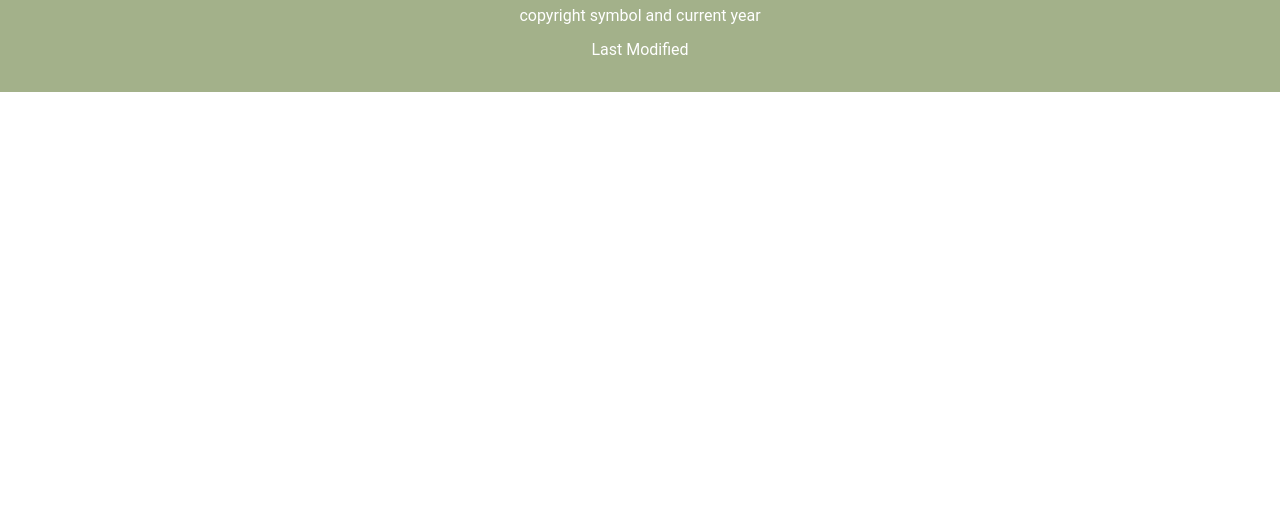
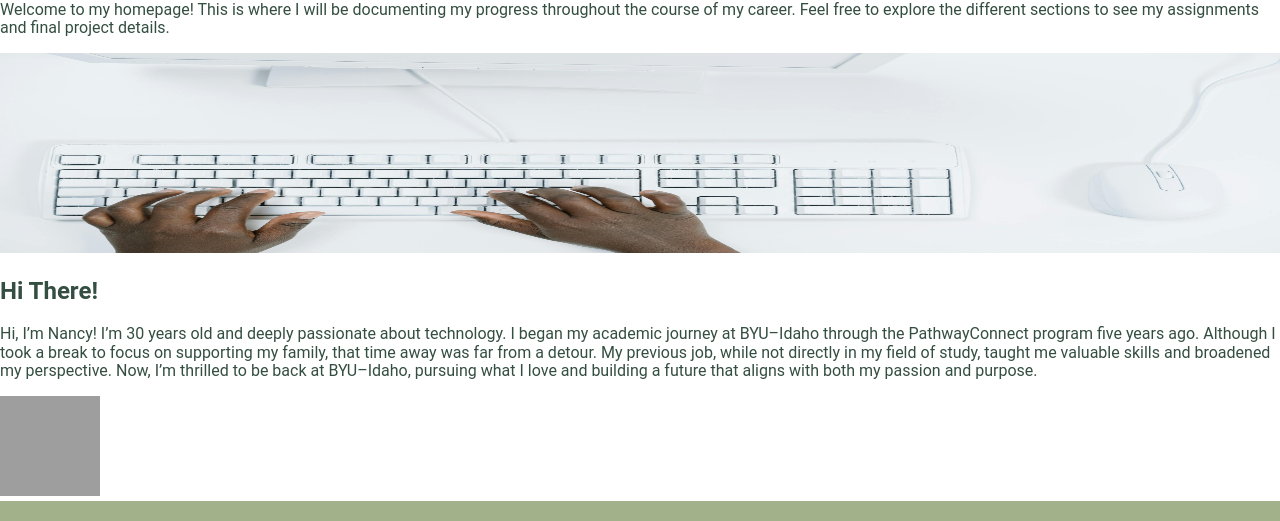
Before and after one commit to nanurodriguez/wdd231, a plain HTML site: page index.html in a window 1280 px wide. Shown: the part 284-805 px from the top of the page. Drawn offline with Linux system fonts and the light colour scheme; grey boxes are pictures that could not be loaded.

Commit message:
adding the content of my main and also adding pictures and the content to my home screen

```diff
--- a/index.html
+++ b/index.html
@@ -21,7 +21,22 @@
             <li><a href="#">Final Project</a></li>
         </ul>
     </nav>
-    <main></main>
+    <main>
+        <div class="banner">
+            <h1>Home</h1>
+            <p>Welcome to my homepage! This is where I will be documenting my progress throughout the course of my career. Feel free to explore the different sections to see my assignments and final project details.</p>
+            <img src="images/homepageBanner.jpg" alt="homepage banner" width="100%" height="200px">
+        </div>
+        <div class="cards">
+            <section class="about-me">
+                <h2>Hi There!</h2>
+                <p>Hi, I’m Nancy! I’m 30 years old and deeply passionate about technology. I began my academic journey at BYU–Idaho through the PathwayConnect program five years ago. Although I took a break to focus on supporting my family, that time away was far from a detour. My previous job, while not directly in my field of study, taught me valuable skills and broadened my perspective. Now, I’m thrilled to be back at BYU–Idaho, pursuing what I love and building a future that aligns with both my passion and purpose.</p>
+            </section>
+            <section class="profile">
+                <img src="images/profile.png" alt="picture of myself looking towards the camera" width="100" height="100">
+            </section>
+        </div>
+    </main>
     <footer>
         <div class="social-media">
             <a href="https://github.com/nanurodriguez" target="_blank"><img src="images/githubIcon.svg" alt="github Icon"  width="16" height="16"></a>
```
Also changed, not shown: images/homepageBanner.jpg (added).
